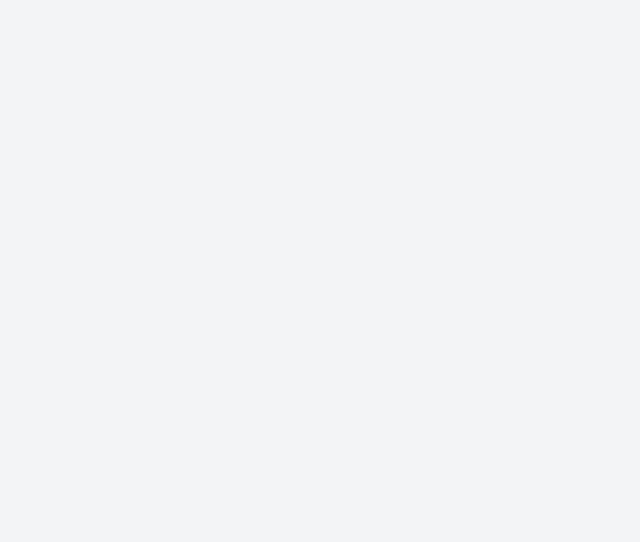
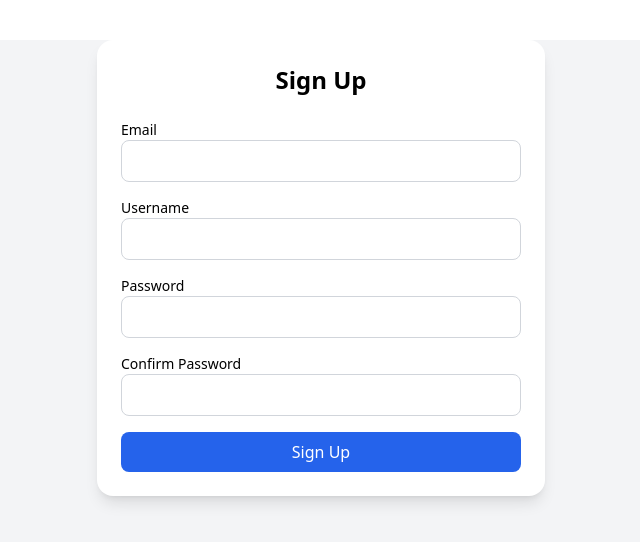
Before and after one commit to Xiaoxue895/frontend-planb, a React (Vite) app: page /signup in a window 1280 px wide. Before the commit this address had no page. Shown: the top 542 px of the page, without its empty margins (319-959 px from the left). Built offline with nearby package versions, Linux system fonts and the light colour scheme.

Commit message:
update google auth

```diff
--- a/package.json
+++ b/package.json
@@ -12,9 +12,11 @@
   "author": "",
   "license": "ISC",
   "dependencies": {
+    "@react-oauth/google": "^0.12.2",
     "@reduxjs/toolkit": "^2.8.2",
     "react": "^19.1.0",
     "react-dom": "^19.1.0",
+    "react-icons": "^5.5.0",
     "react-redux": "^9.2.0",
     "react-router-dom": "^6.30.1"
   },
--- a/src/App.tsx
+++ b/src/App.tsx
@@ -2,6 +2,7 @@ import React from "react";
 import { BrowserRouter, Routes, Route } from "react-router-dom";
 import Home from "./pages/Home";
 import LoginForm from "./features/auth/LoginForm";
+import SignupForm from "./features/auth/SignupForm";
 // import Login from "./pages/Login";
 // import Dashboard from "./pages/Dashboard";
 
@@ -11,7 +12,8 @@ function App() {
       <BrowserRouter>
         <Routes>
           <Route path="/" element={<Home />} />
-          <Route path="/auth-test" element={<LoginForm />} />
+          <Route path="/login" element={<LoginForm />} />
+          <Route path="/signup" element={<SignupForm />} />
 
         </Routes>
       </BrowserRouter>
--- a/src/app/store.ts
+++ b/src/app/store.ts
@@ -1,5 +1,5 @@
 import { configureStore } from "@reduxjs/toolkit";
-import authReducer from "../features/auth/authSlice";
+import authReducer from '../features/auth/authSlice';
 
 export const store = configureStore({
   reducer: {
--- a/src/components/Navbar.tsx
+++ b/src/components/Navbar.tsx
@@ -1,3 +1,5 @@
+import ProfileButton from "@/features/auth/ProfileButton"
+
 const Navbar = () => {
     return (
       <nav className="bg-white shadow-md sticky top-0 z-50">
@@ -16,6 +18,7 @@ const Navbar = () => {
               Launch App
             </a>
           </div>
+          <ProfileButton />
         </div>
       </nav>
     )
--- /dev/null
+++ b/src/features/auth/GoogleLoginButton.tsx
@@ -0,0 +1,37 @@
+import { GoogleLogin, CredentialResponse } from '@react-oauth/google';
+import { useDispatch } from 'react-redux';
+import { AppDispatch } from '../../app/store';
+import { thunkGoogleLogin } from './authSlice';
+import { useNavigate } from 'react-router-dom';
+
+function GoogleLoginButton() {
+  const dispatch: AppDispatch = useDispatch();
+  const navigate = useNavigate();
+
+
+  const handleSuccess = async (credentialResponse: CredentialResponse) => {
+    if (credentialResponse.credential) {
+      const resultAction = await dispatch(thunkGoogleLogin(credentialResponse.credential));
+
+      if (thunkGoogleLogin.fulfilled.match(resultAction)) {
+        navigate('/');
+      } else {
+        console.error('Google login failed:', resultAction.payload);
+      }
+    } else {
+      console.error('Google login: No credential received');
+    }
+  };
+
+  const handleError = () => {
+    console.error('Google login failed');
+  };
+
+  return (
+    <div className="mt-4 flex justify-center">
+      <GoogleLogin onSuccess={handleSuccess} onError={handleError} />
+    </div>
+  );
+}
+
+export default GoogleLoginButton;
--- a/src/features/auth/LoginForm.tsx
+++ b/src/features/auth/LoginForm.tsx
@@ -2,6 +2,7 @@ import { useState, FormEvent } from 'react';
 import { useAppDispatch, useAppSelector } from '@/hooks/reduxHooks';
 import { thunkLogin, clearErrors } from './authSlice';
 import { useNavigate } from 'react-router-dom';
+import GoogleLoginButton from './GoogleLoginButton';
 
 const LoginForm = () => {
   const dispatch = useAppDispatch();
@@ -16,7 +17,7 @@ const LoginForm = () => {
     const resultAction = await dispatch(thunkLogin({ email, password }));
 
     if (thunkLogin.fulfilled.match(resultAction)) {
-      navigate('/dashboard'); // 登录成功后跳转页面
+      navigate('/');
     }
   };
 
@@ -75,6 +76,8 @@ const LoginForm = () => {
           {status === 'loading' ? 'Logging in...' : 'Log In'}
         </button>
       </form>
+
+      <GoogleLoginButton />
     </div>
   );
 };
--- /dev/null
+++ b/src/features/auth/ProfileButton.tsx
@@ -0,0 +1,99 @@
+import { useState, useEffect, useRef, MouseEvent } from 'react';
+import { useDispatch, useSelector } from 'react-redux';
+import { useNavigate } from 'react-router-dom';
+import { FaUserCircle } from 'react-icons/fa';
+import { thunkLogout } from './authSlice';
+import { AppDispatch, RootState } from '../../app/store';
+
+function ProfileButton() {
+  const dispatch: AppDispatch = useDispatch();
+  const navigate = useNavigate();
+//   const user = useSelector((state: RootState) => state.auth);
+  const user = useSelector((state: RootState) => state.auth.user);
+  const [showMenu, setShowMenu] = useState(false);
+  const ulRef = useRef<HTMLUListElement | null>(null);
+
+  const toggleMenu = (e: MouseEvent) => {
+    e.stopPropagation();
+    setShowMenu((prev) => !prev);
+  };
+
+  useEffect(() => {
+    if (!showMenu) return;
+
+    const closeMenu = (e: Event) => {
+      if (ulRef.current && !ulRef.current.contains(e.target as Node)) {
+        setShowMenu(false);
+      }
+    };
+
+    document.addEventListener('click', closeMenu);
+    return () => document.removeEventListener('click', closeMenu);
+  }, [showMenu]);
+
+  const logout = (e: MouseEvent) => {
+    e.preventDefault();
+    dispatch(thunkLogout());
+    setShowMenu(false);
+    navigate('/');
+  };
+
+  return (
+    <div className="relative inline-block text-left">
+      <button
+        onClick={toggleMenu}
+        className="flex items-center text-gray-700 hover:text-blue-600 focus:outline-none"
+      >
+        <FaUserCircle className="text-2xl" />
+      </button>
+
+      {showMenu && (
+        <ul
+          ref={ulRef}
+          className="absolute right-0 mt-2 w-48 bg-white border border-gray-200 rounded-lg shadow-lg z-10"
+        >
+          {user ? (
+            <>
+              <li className="px-4 py-2 text-sm text-gray-500">{user.email}</li>
+              <li>
+                <button
+                  onClick={logout}
+                  className="w-full text-left px-4 py-2 text-sm text-red-600 hover:bg-gray-100"
+                >
+                  Log Out
+                </button>
+              </li>
+            </>
+          ) : (
+            <>
+              <li>
+                <button
+                  onClick={() => {
+                    navigate('/login');
+                    setShowMenu(false);
+                  }}
+                  className="w-full text-left px-4 py-2 text-sm text-blue-600 hover:bg-gray-100"
+                >
+                  Log In
+                </button>
+              </li>
+              <li>
+                <button
+                  onClick={() => {
+                    navigate('/signup');
+                    setShowMenu(false);
+                  }}
+                  className="w-full text-left px-4 py-2 text-sm text-green-600 hover:bg-gray-100"
+                >
+                  Sign Up
+                </button>
+              </li>
+            </>
+          )}
+        </ul>
+      )}
+    </div>
+  );
+}
+
+export default ProfileButton;
--- /dev/null
+++ b/src/features/auth/SignupForm.tsx
@@ -0,0 +1,116 @@
+import { useState, FormEvent } from 'react';
+import { useDispatch, useSelector } from 'react-redux';
+import { Navigate, useNavigate } from 'react-router-dom';
+import { AppDispatch, RootState } from '../../app/store';
+import { thunkSignup } from './authSlice';
+
+interface SignupFormErrors {
+  email?: string;
+  username?: string;
+  password?: string;
+  confirmPassword?: string;
+  server?: string;
+}
+
+function SignupForm() {
+  const dispatch: AppDispatch = useDispatch();
+  const navigate = useNavigate();
+  const sessionUser = useSelector((state: RootState) => state.auth);
+
+  const [email, setEmail] = useState('');
+  const [username, setUsername] = useState('');
+  const [password, setPassword] = useState('');
+  const [confirmPassword, setConfirmPassword] = useState('');
+  const [errors, setErrors] = useState<SignupFormErrors>({});
+
+  // if (sessionUser) return <Navigate to="/" replace />;
+
+  const handleSubmit = async (e: FormEvent) => {
+    e.preventDefault();
+    setErrors({}); // Reset errors
+
+    if (password !== confirmPassword) {
+      setErrors({
+        confirmPassword: 'Confirm Password must match Password.',
+      });
+      return;
+    }
+
+    const res = await dispatch(
+      thunkSignup({ email, username, password })
+    );
+
+    if ('payload' in res && res.meta.requestStatus === 'rejected') {
+      setErrors(res.payload || { server: 'Signup failed' });
+    } else {
+      navigate('/');
+    }
+  };
+
+  return (
+    <div className="max-w-md mx-auto mt-10 p-6 bg-white shadow-lg rounded-2xl">
+      <h1 className="text-2xl font-bold mb-6 text-center">Sign Up</h1>
+      {errors.server && <p className="text-red-500 mb-4">{errors.server}</p>}
+      <form onSubmit={handleSubmit} className="space-y-4">
+        <div>
+          <label className="block text-sm font-medium">Email</label>
+          <input
+            type="email"
+            className="w-full px-3 py-2 border border-gray-300 rounded-lg focus:outline-none focus:ring focus:border-blue-500"
+            value={email}
+            onChange={(e) => setEmail(e.target.value)}
+            required
+          />
+          {errors.email && <p className="text-red-500 text-sm">{errors.email}</p>}
+        </div>
+
+        <div>
+          <label className="block text-sm font-medium">Username</label>
+          <input
+            type="text"
+            className="w-full px-3 py-2 border border-gray-300 rounded-lg focus:outline-none focus:ring focus:border-blue-500"
+            value={username}
+            onChange={(e) => setUsername(e.target.value)}
+            required
+          />
+          {errors.username && <p className="text-red-500 text-sm">{errors.username}</p>}
+        </div>
+
+        <div>
+          <label className="block text-sm font-medium">Password</label>
+          <input
+            type="password"
+            className="w-full px-3 py-2 border border-gray-300 rounded-lg focus:outline-none focus:ring focus:border-blue-500"
+            value={password}
+            onChange={(e) => setPassword(e.target.value)}
+            required
+          />
+          {errors.password && <p className="text-red-500 text-sm">{errors.password}</p>}
+        </div>
+
+        <div>
+          <label className="block text-sm font-medium">Confirm Password</label>
+          <input
+            type="password"
+            className="w-full px-3 py-2 border border-gray-300 rounded-lg focus:outline-none focus:ring focus:border-blue-500"
+            value={confirmPassword}
+            onChange={(e) => setConfirmPassword(e.target.value)}
+            required
+          />
+          {errors.confirmPassword && (
+            <p className="text-red-500 text-sm">{errors.confirmPassword}</p>
+          )}
+        </div>
+
+        <button
+          type="submit"
+          className="w-full bg-blue-600 text-white py-2 rounded-lg hover:bg-blue-700 transition"
+        >
+          Sign Up
+        </button>
+      </form>
+    </div>
+  );
+}
+
+export default SignupForm;
--- a/src/main.tsx
+++ b/src/main.tsx
@@ -4,12 +4,14 @@ import { Provider } from "react-redux";
 import { store } from "./app/store";
 import App from "./App";
 import "./index.css";
-import Router from './router';
+import { GoogleOAuthProvider } from '@react-oauth/google';
 
 ReactDOM.createRoot(document.getElementById("root")!).render(
   <React.StrictMode>
-    <Provider store={store}>
-      <App />
-    </Provider>
+    <GoogleOAuthProvider clientId="237750274718-q4td6hrlgu6bap9l0uq7e2s0tn8u0oi1.apps.googleusercontent.com">
+      <Provider store={store}>
+        <App />
+      </Provider>
+    </GoogleOAuthProvider>
   </React.StrictMode>
 );
--- a/vite.config.ts
+++ b/vite.config.ts
@@ -16,7 +16,8 @@ export default defineConfig({
   server: {
     proxy: {
       '/api': {
-        target: 'http://localhost:8000',
+        // target: 'http://localhost:8000',
+        target: 'http://127.0.0.1:8000',
         changeOrigin: true,
         secure: false,
       },
```
Also changed, not shown: src/features/auth/authSlice.ts (+49 -3 lines), 1 other file (tests, documents, lock files or other folders).
